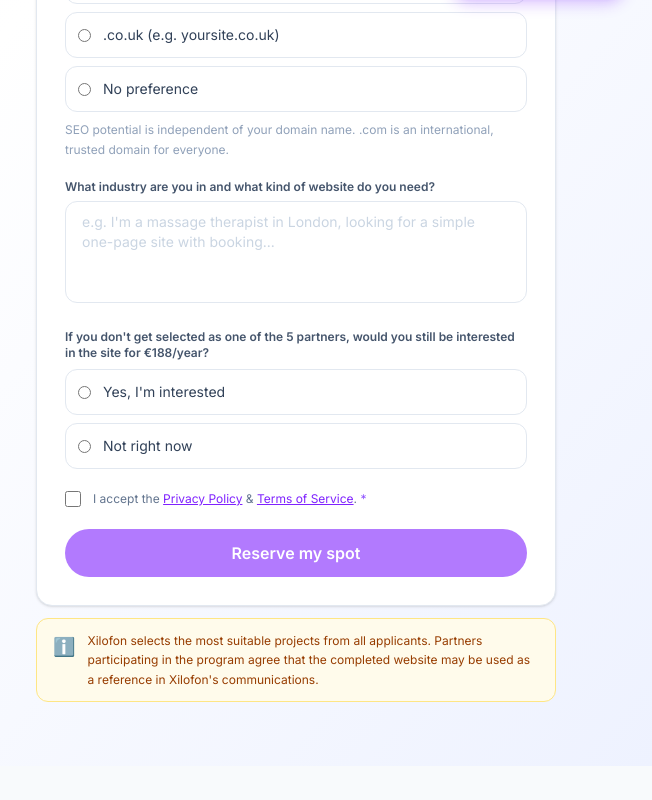
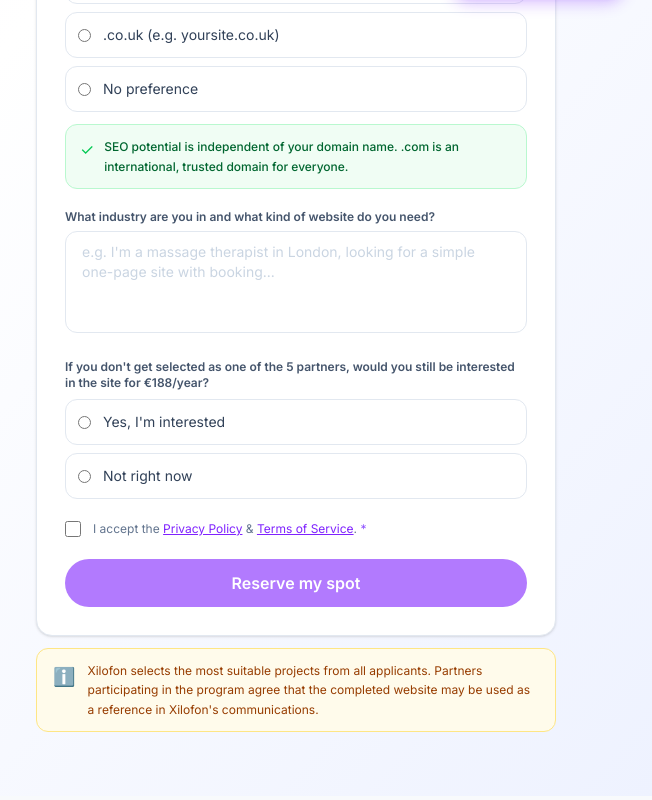
Before and after one commit to Csancus/xilofon.com, a Next.js app: page /en/sorolas in a window 1280 px wide. Shown: the part 780-1580 px from the top of the page, without its empty margins (628-1280 px from the left). Built offline with nearby package versions, Linux system fonts and the light colour scheme.

Commit message:
feat: style domain note as green highlight box to encourage .com selection
Co-Authored-By: Claude Sonnet 4.6 <noreply@anthropic.com>

```diff
--- a/components/SorolasForm.tsx
+++ b/components/SorolasForm.tsx
@@ -243,7 +243,10 @@ export default function SorolasForm({ locale }: Props) {
           {l.domainOptions.map((opt) => radioOption("domain", opt, opt))}
         </div>
         {l.domainNote && (
-          <p className="mt-2 text-xs text-slate-400 dark:text-white/30 leading-relaxed">{l.domainNote}</p>
+          <div className="mt-3 flex items-start gap-2.5 bg-green-50 dark:bg-green-500/10 border border-green-200 dark:border-green-500/20 rounded-xl px-3.5 py-3">
+            <span className="text-green-500 dark:text-green-400 flex-shrink-0 text-base leading-tight mt-0.5">✓</span>
+            <p className="text-xs text-green-800 dark:text-green-300 leading-relaxed font-medium">{l.domainNote}</p>
+          </div>
         )}
       </div>
 
```
